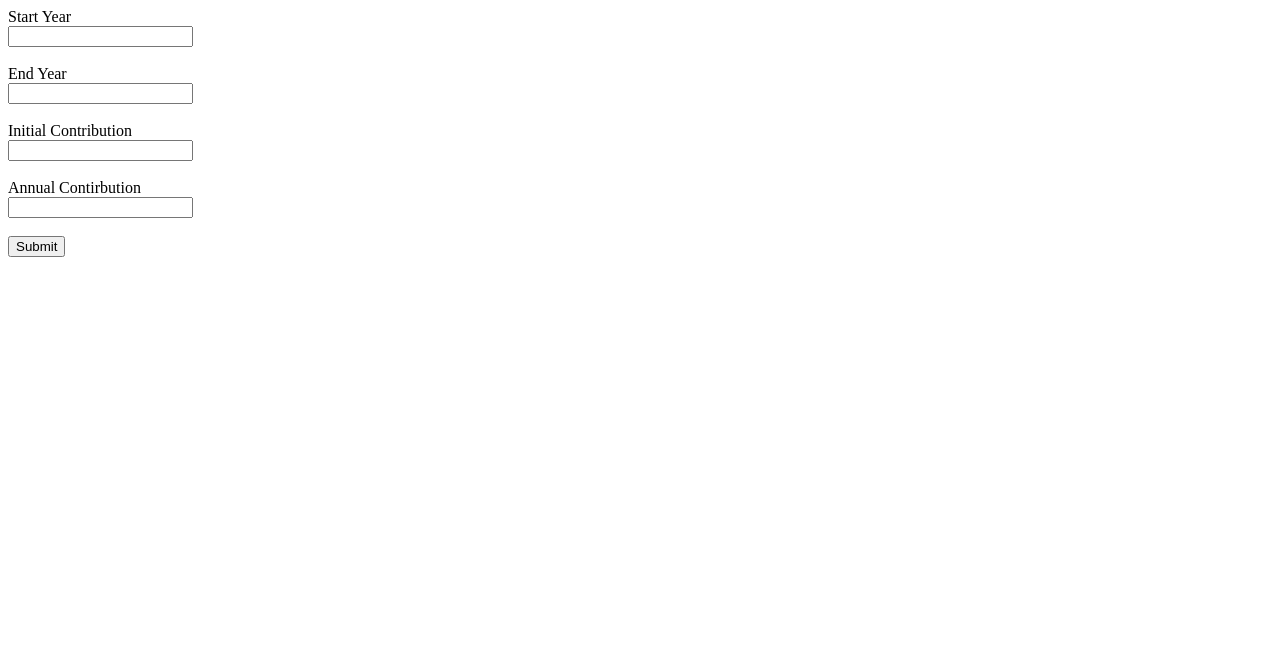
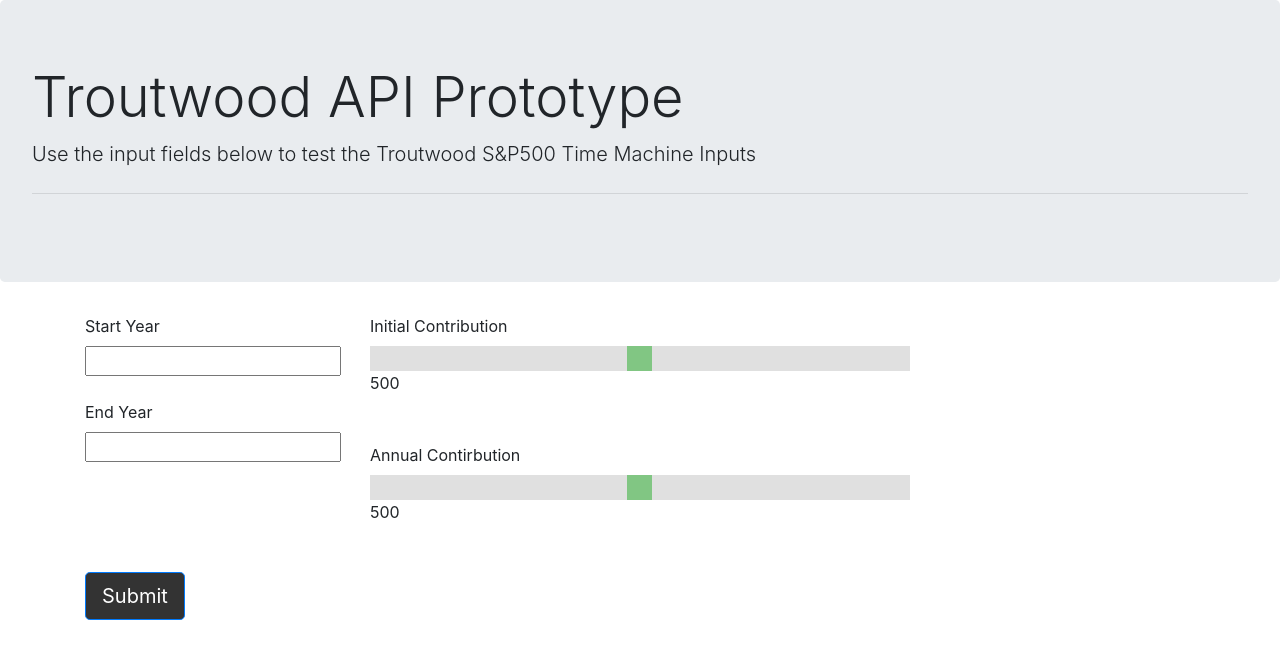
Before and after one commit to JamesHill0/Savings-Calculator, a Flask app: page / in a window 1280 px wide. Shown: the top 659 px of the page. Run offline with Flask 2, Linux system fonts and the light colour scheme; some libraries are stand-ins or nearby versions.

Commit message:
more robust looking view code

```diff
--- a/main.py
+++ b/main.py
@@ -13,7 +13,7 @@
 
 #################################################################################
 #FLASK ROUTING
-#################################################################################
+################################################################################
 
 @app.route('/', methods = ["GET"])
 def index():
@@ -51,7 +51,6 @@
             "up_years" : return_proportions[2],
             "down_years" : return_proportions[3]
         }
-
     }
 
     return jsonify(output_params)
--- /dev/null
+++ b/static/styles.css
@@ -0,0 +1,42 @@
+.recolor{
+    background-color: #333 !important;
+}
+
+.slidecontainer {
+    width: 100%; /* Width of the outside container */
+  }
+
+  /* The slider itself */
+  .slider {
+    -webkit-appearance: none;  /* Override default CSS styles */
+    appearance: none;
+    width: 100%; /* Full-width */
+    height: 25px; /* Specified height */
+    background: #d3d3d3; /* Grey background */
+    outline: none; /* Remove outline */
+    opacity: 0.7; /* Set transparency (for mouse-over effects on hover) */
+    -webkit-transition: .2s; /* 0.2 seconds transition on hover */
+    transition: opacity .2s;
+  }
+
+  /* Mouse-over effects */
+  .slider:hover {
+    opacity: 1; /* Fully shown on mouse-over */
+  }
+
+  /* The slider handle (use -webkit- (Chrome, Opera, Safari, Edge) and -moz- (Firefox) to override default look) */
+  .slider::-webkit-slider-thumb {
+    -webkit-appearance: none; /* Override default look */
+    appearance: none;
+    width: 25px; /* Set a specific slider handle width */
+    height: 25px; /* Slider handle height */
+    background: #4CAF50; /* Green background */
+    cursor: pointer; /* Cursor on hover */
+  }
+
+  .slider::-moz-range-thumb {
+    width: 25px; /* Set a specific slider handle width */
+    height: 25px; /* Slider handle height */
+    background: #4CAF50; /* Green background */
+    cursor: pointer; /* Cursor on hover */
+  }
--- a/templates/index.html
+++ b/templates/index.html
@@ -1,3 +1,63 @@
+<html>
+    <head>
+        <style>
+                .recolor{
+                    background-color: #333 !important;
+                }
+
+                .slidecontainer {
+                    width: 100%; /* Width of the outside container */
+                    }
+
+                    /* The slider itself */
+                    .slider {
+                    -webkit-appearance: none;  /* Override default CSS styles */
+                    appearance: none;
+                    width: 100%; /* Full-width */
+                    height: 25px; /* Specified height */
+                    background: #d3d3d3; /* Grey background */
+                    outline: none; /* Remove outline */
+                    opacity: 0.7; /* Set transparency (for mouse-over effects on hover) */
+                    -webkit-transition: .2s; /* 0.2 seconds transition on hover */
+                    transition: opacity .2s;
+                    }
+
+                    /* Mouse-over effects */
+                    .slider:hover {
+                    opacity: 1; /* Fully shown on mouse-over */
+                    }
+
+                    /* The slider handle (use -webkit- (Chrome, Opera, Safari, Edge) and -moz- (Firefox) to override default look) */
+                    .slider::-webkit-slider-thumb {
+                    -webkit-appearance: none; /* Override default look */
+                    appearance: none;
+                    width: 25px; /* Set a specific slider handle width */
+                    height: 25px; /* Slider handle height */
+                    background: #4CAF50; /* Green background */
+                    cursor: pointer; /* Cursor on hover */
+                    }
+
+                    .slider::-moz-range-thumb {
+                    width: 25px; /* Set a specific slider handle width */
+                    height: 25px; /* Slider handle height */
+                    background: #4CAF50; /* Green background */
+                    cursor: pointer; /* Cursor on hover */
+                    }
+                </style>
+    <link rel="stylesheet" type="text/css" href="../static/styles.css" media="screen" />
+    <link rel="stylesheet" href="https://maxcdn.bootstrapcdn.com/bootstrap/4.0.0/css/bootstrap.min.css" integrity="sha384-Gn5384xqQ1aoWXA+058RXPxPg6fy4IWvTNh0E263XmFcJlSAwiGgFAW/dAiS6JXm" crossorigin="anonymous">
+</head>
+
+    <body>
+            <div class="jumbotron">
+                    <h1 class="display-4">Troutwood API Prototype</h1>
+                    <p class="lead">Use the input fields below to test the Troutwood S&P500 Time Machine Inputs</p>
+                    <hr class="my-4">
+
+                  </div>
+        <div class = "container">
+            <div class = "row">
+                <div class = "col-md-3">
                     <form action = "/series_data">
                         <label>Start Year</label><br>
                         <input name = "start">
@@ -5,11 +65,47 @@
                         <label>End Year</label><br>
                         <input name = "end">
                         <br><br>
+                    </div>
+                    <div class = "col-md-6">
                         <label>Initial Contribution</label><br>
-    <input name = "initial_contrib">
+                        <div class="slidecontainer">
+                            <input type="range" min="1" max="1000" value="500" class="slider" id="myRange1" name = "initial_contrib">
+                            <div id = "demo1"></div>
+                        </div>
                         <br><br>
                         <label>Annual Contirbution</label><br>
-    <input name = "annual_contrib">
+                        <div class="slidecontainer">
+                            <input type="range" min="1" max="1000" value="500" class="slider" id="myRange2" name = "annual_contrib">
+                            <div id = "demo2"></div>
+                        </div>
                         <br><br>
-    <input type = "submit" value = "Submit">
+
+                </div>
+                    <div class = "col-md-12">
+                            <input type = "submit" value = "Submit" class = "btn btn-primary btn-lg recolor">
+                    </div>
                 </form>
+            </div>
+
+    </body>
+</html>
+
+<script>
+var slider1 = document.getElementById("myRange1");
+var output1 = document.getElementById("demo1");
+output1.innerHTML = slider1.value; // Display the default slider value
+
+// Update the current slider value (each time you drag the slider handle)
+slider1.oninput = function() {
+  output1.innerHTML = this.value;
+}
+
+var slider2 = document.getElementById("myRange2");
+var output2 = document.getElementById("demo2");
+output2.innerHTML = slider2.value; // Display the default slider value
+
+// Update the current slider value (each time you drag the slider handle)
+slider2.oninput = function() {
+  output2.innerHTML = this.value;
+}
+</script>
```
Also changed, not shown: 1 other file. Lines whose indentation alone changed are shown as unchanged.
